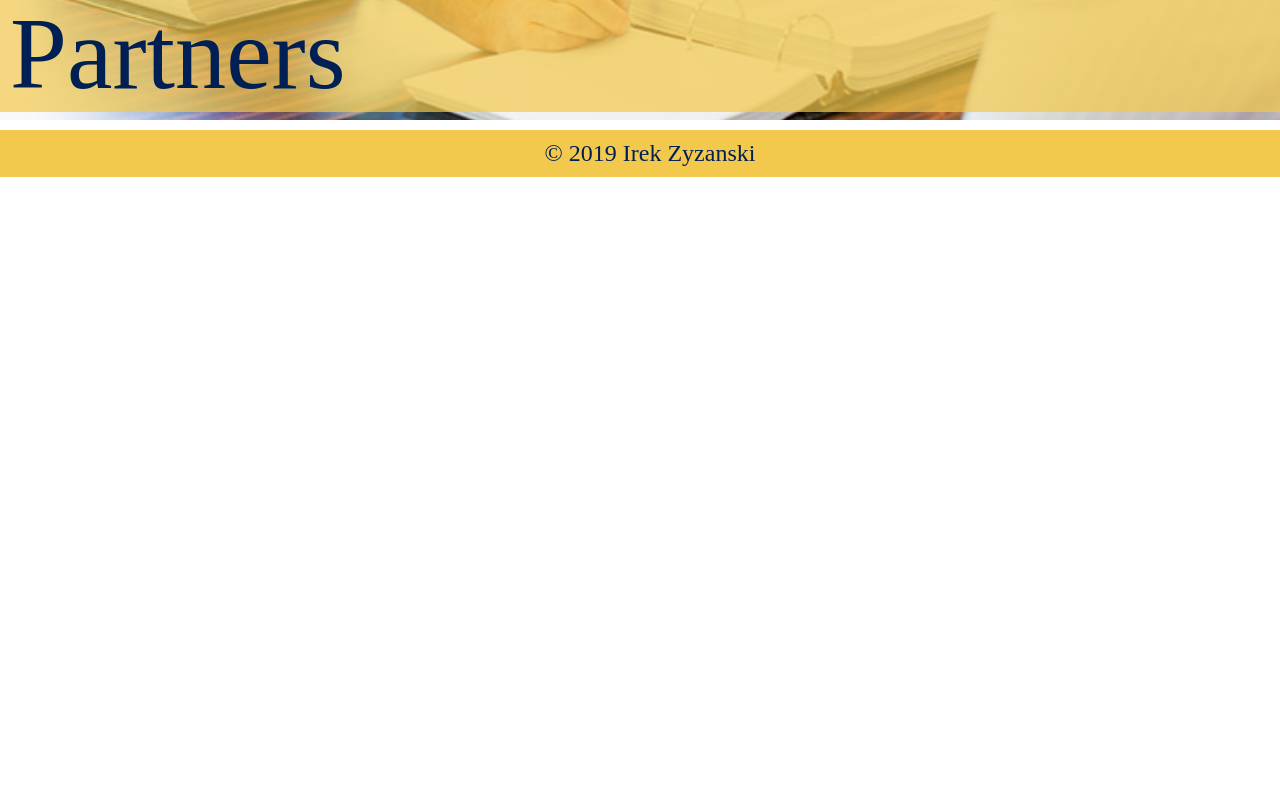
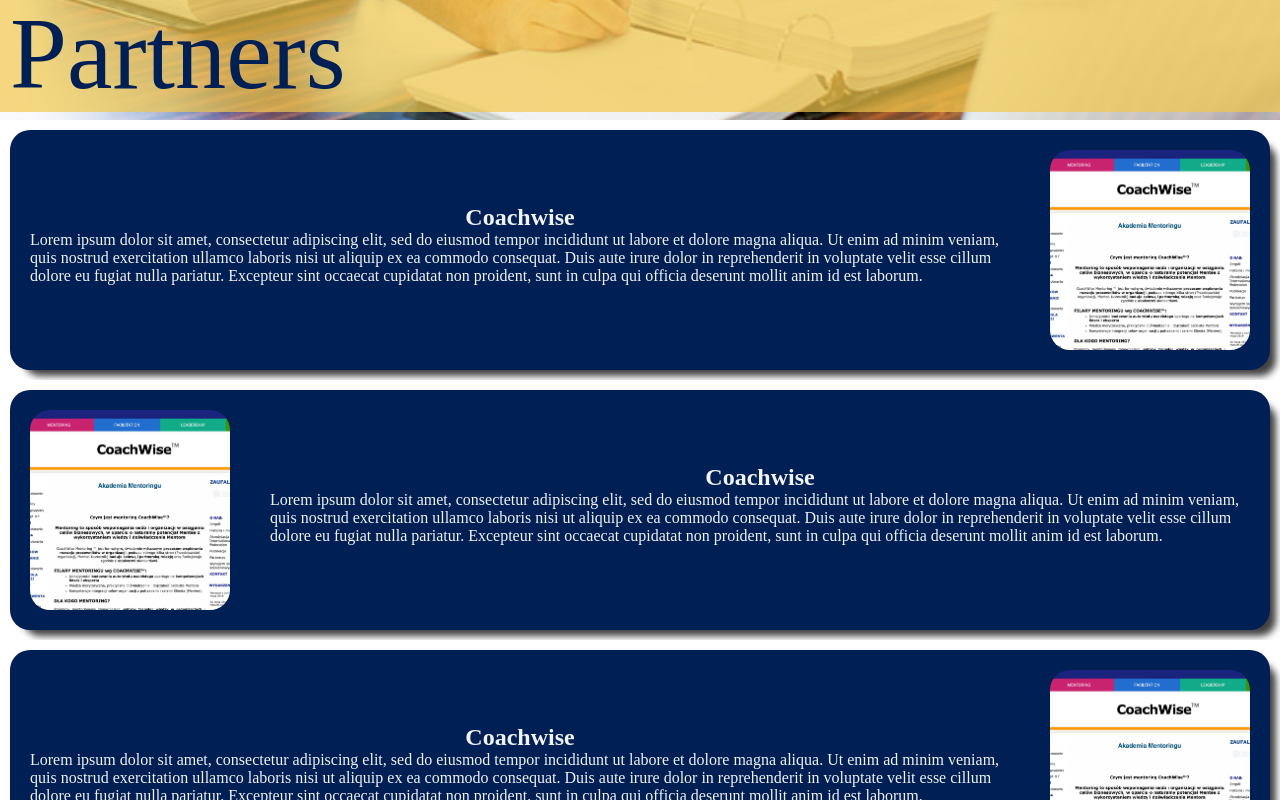
Before and after one commit to Redseb/Culture-Power-Solutions-site, a React (Create React App) app: page /partners in a window 1280 px wide. Shown: the part 680-1480 px from the top of the page. Before the commit the page ends 857 px from the top, so only its background shows below. Built offline with nearby package versions, Linux system fonts and the light colour scheme.

Commit message:
Finished inital partners page

```diff
--- a/src/pages/Partners/translations/PartnersEng.js
+++ b/src/pages/Partners/translations/PartnersEng.js
@@ -3,6 +3,7 @@
 //Components
 import Hero from "../../../components/Hero/Hero";
 import Footer from "../../../components/Footer/Footer";
+import Article from "../../../components/Article/Article";
 //Resources
 import heroPartners from "../../../images/heroPartners.jpg";
 const PartnersEng = () => {
@@ -13,6 +14,30 @@
         imgDescription="The partners I work with"
         text="Partners"
       />
+      <Article
+        thumbnail={require("../../../images/coachwise.png")}
+        title="Coachwise"
+        description="Lorem ipsum dolor sit amet, consectetur adipiscing elit, sed do eiusmod tempor incididunt ut labore et dolore magna aliqua. Ut enim ad minim veniam, quis nostrud exercitation ullamco laboris nisi ut aliquip ex ea commodo consequat. Duis aute irure dolor in reprehenderit in voluptate velit esse cillum dolore eu fugiat nulla pariatur. Excepteur sint occaecat cupidatat non proident, sunt in culpa qui officia deserunt mollit anim id est laborum."
+        isLeft={false}
+        isPrint={true}
+        pdf={"http://www.coachingcenter.pl/"}
+      />
+      <Article
+        thumbnail={require("../../../images/coachwise.png")}
+        title="Coachwise"
+        description="Lorem ipsum dolor sit amet, consectetur adipiscing elit, sed do eiusmod tempor incididunt ut labore et dolore magna aliqua. Ut enim ad minim veniam, quis nostrud exercitation ullamco laboris nisi ut aliquip ex ea commodo consequat. Duis aute irure dolor in reprehenderit in voluptate velit esse cillum dolore eu fugiat nulla pariatur. Excepteur sint occaecat cupidatat non proident, sunt in culpa qui officia deserunt mollit anim id est laborum."
+        isLeft={true}
+        isPrint={true}
+        pdf={"http://www.coachingcenter.pl/"}
+      />
+      <Article
+        thumbnail={require("../../../images/coachwise.png")}
+        title="Coachwise"
+        description="Lorem ipsum dolor sit amet, consectetur adipiscing elit, sed do eiusmod tempor incididunt ut labore et dolore magna aliqua. Ut enim ad minim veniam, quis nostrud exercitation ullamco laboris nisi ut aliquip ex ea commodo consequat. Duis aute irure dolor in reprehenderit in voluptate velit esse cillum dolore eu fugiat nulla pariatur. Excepteur sint occaecat cupidatat non proident, sunt in culpa qui officia deserunt mollit anim id est laborum."
+        isLeft={false}
+        isPrint={true}
+        pdf={"http://www.coachingcenter.pl/"}
+      />
       <Footer />
     </div>
   );
```
Also changed, not shown: src/images/coachwise.png (added).
